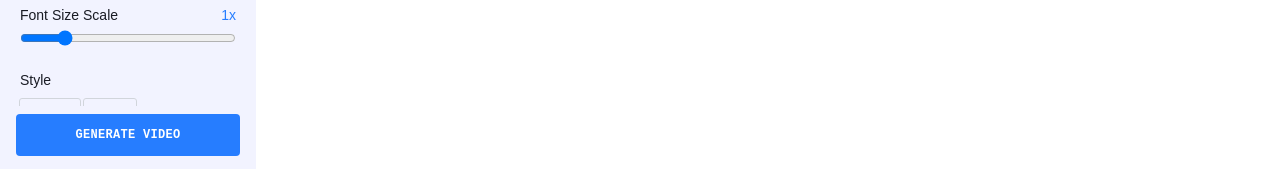
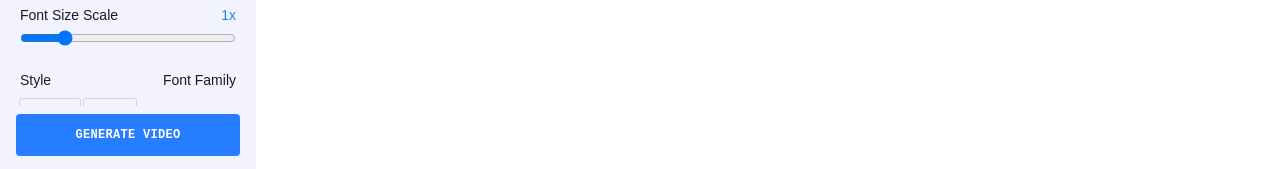
Before and after one commit to nvn0x33/karasub-web, a React (Vite) app in the folder client/: page / in a window 1280 px wide. Shown: the part 628-797 px from the top of the page. Built offline with nearby package versions, Linux system fonts and the light colour scheme.

Commit message:
feat: initialize text case component

```diff
--- /dev/null
+++ b/client/src/components/TextCase.tsx
@@ -0,0 +1,9 @@
+export default function TextCase() {
+    return (
+        <div>
+            <h6 className="text-size-desc text-headline">
+                <label htmlFor="text-case">Font Family</label>
+            </h6>
+        </div>
+    );
+}
--- a/client/src/pages/SubtitleConfig.tsx
+++ b/client/src/pages/SubtitleConfig.tsx
@@ -10,6 +10,7 @@ import PrimaryButton from "../components/PrimaryButton";
 import EmphasisControl from "../components/EmphasisControl";
 // import FontPreview from "../components/FontPreview";
 import { useEffect } from "react";
+import TextCase from "../components/TextCase";
 
 export default function SubtitleConfig() {
     const { videos } = useContext(VidList);
@@ -71,7 +72,10 @@ function VideoConfig() {
                         <div className="flex flex-col gap-6 ">
                             <FontFamily setConfig={setConfig} />
                             <FontSizeScaler setConfig={setConfig} />
-                            <EmphasisControl setConfig={setConfig} />
+                            <div className="flex gap-2 justify-between">
+                                <EmphasisControl setConfig={setConfig} />
+                                <TextCase />
+                            </div>
                         </div>
                     </div>
                 </div>
```
